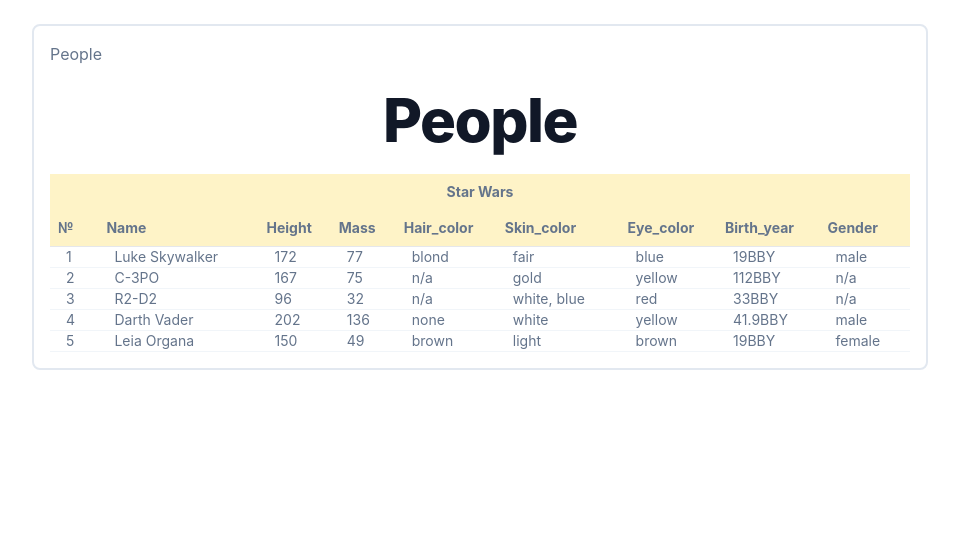
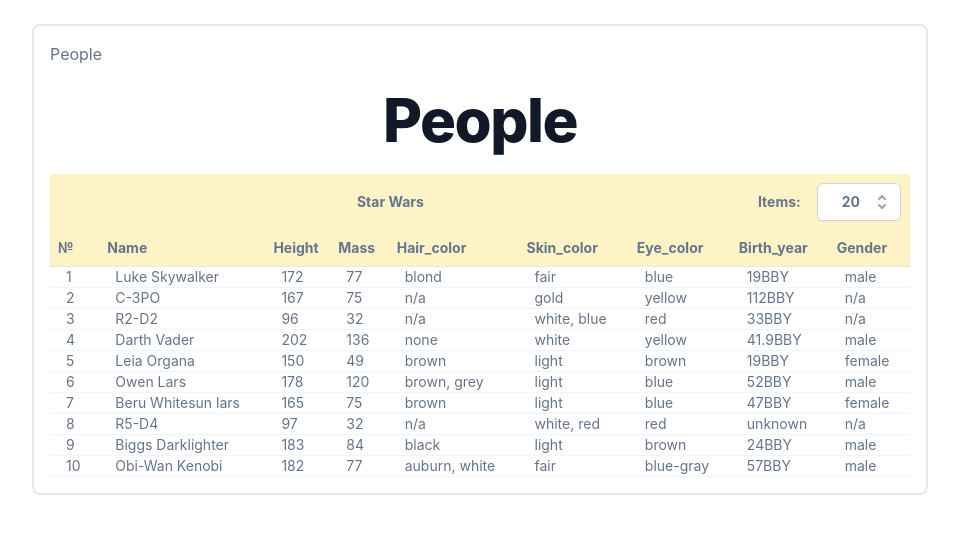
Before and after one commit to rain84/test-task-faraway, a React (Create React App) app: page /people in a window 1280 px wide. Shown: the top 534 px of the page, without its empty margins (160-1119 px from the left). Built offline with nearby package versions, Linux system fonts and the light colour scheme.

Commit message:
chore: tiny updates

```diff
--- a/src/layout/people.component.tsx
+++ b/src/layout/people.component.tsx
@@ -2,7 +2,7 @@ import { Table } from 'ui'
 import { useNavigate } from 'react-router-dom'
 import fakeData from 'fake_data.json'
 
-const rows = fakeData.data.slice(0, 5) as unknown as Record<string, string>[]
+const rows = fakeData.data as unknown as Record<string, string>[]
 const columns = [
   'name',
   'height',
@@ -22,6 +22,8 @@ export const People = () => {
     navigate((+index + 1).toString())
   }
 
+  const selectItems = ['5', '10', '20', '50', '100']
+
   return (
     <section>
       <h1 className="text-4xl font-extrabold tracking-tight text-center text-gray-900 sm:text-5xl md:text-6xl">
@@ -34,6 +36,7 @@ export const People = () => {
           caption="Star Wars"
           columns={columns}
           rows={rows}
+          selectItems={selectItems}
           getKey={getKey}
           onClick={onClick}
         />
```
